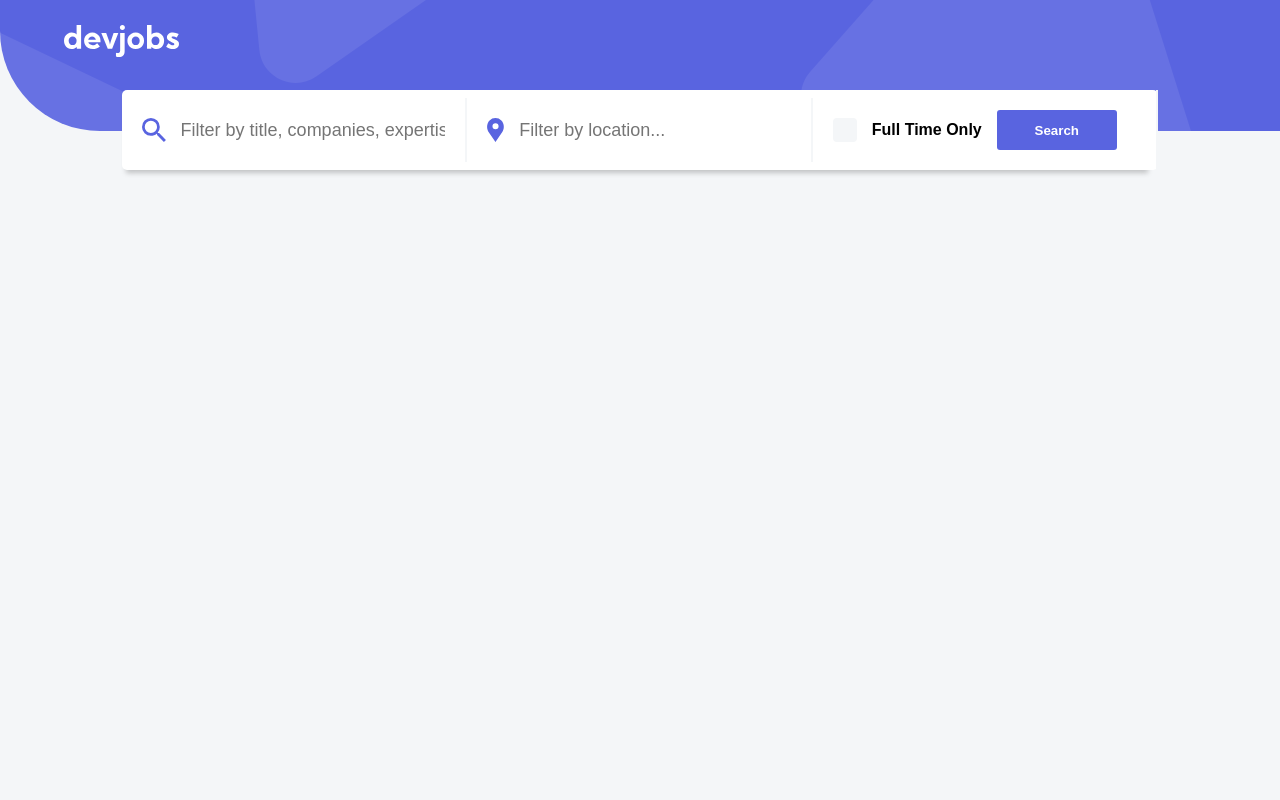
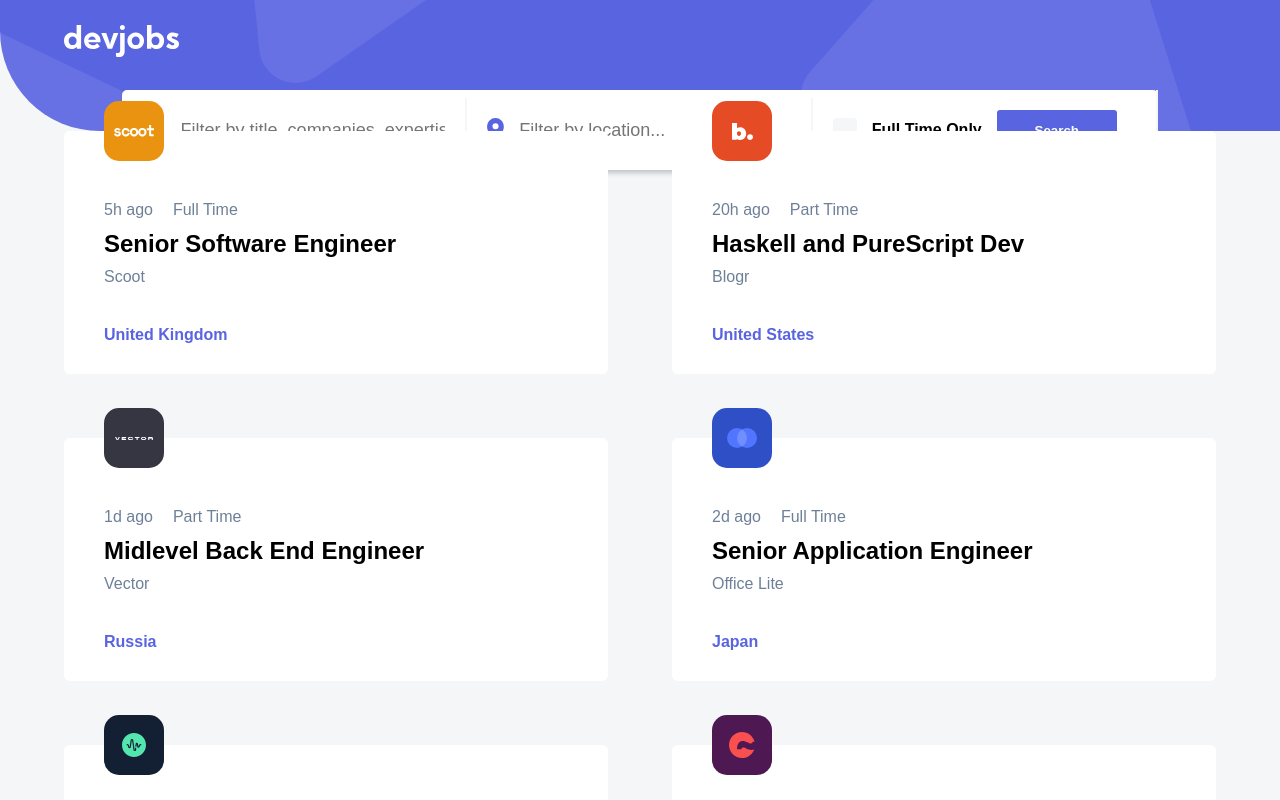
Before and after one commit to Oliver-G-R/devjobs-frontend-mentor, a React (Vite) app: page / in a window 1280 px wide. Shown: the top 800 px of the page. Built offline with nearby package versions, Linux system fonts and the light colour scheme.

Commit message:
add: styles for grid and card company

```diff
--- /dev/null
+++ b/src/components/CardCompany/CardCompany.tsx
@@ -0,0 +1,56 @@
+import './index.css'
+
+interface CardCompanyProps{
+  nameComapany: string
+  logo: string
+  postedAt: string
+  contract: string
+  location: string
+  position: string
+  logoBackground: string
+}
+
+export const CardCompany = (props:CardCompanyProps) => {
+  const {
+    nameComapany,
+    logo,
+    postedAt,
+    contract,
+    location,
+    position,
+    logoBackground
+  } = props
+
+  return (
+    <div className="card-comapany">
+      <div
+        className="card-comapany__logo-container"
+        style={{
+        backgroundColor: logoBackground
+      }}>
+        <img
+          src={logo}
+          alt="logo"
+          title={nameComapany} />
+      </div>
+
+      <div className="card-comapany__info">
+        <div className="card-comapany__time">
+          <p>{ postedAt } </p>
+          <p>{ contract }</p>
+        </div>
+        <h2 className="card-comapany__position">
+          { position }
+        </h2>
+        <p className="card-comapany__name-company">
+          {nameComapany}
+        </p>
+      </div>
+      <footer className="card-comapany__location">
+        <p>
+          {location}
+        </p>
+      </footer>
+    </div>
+  )
+}
--- /dev/null
+++ b/src/components/CardCompany/index.css
@@ -0,0 +1,41 @@
+.card-comapany {
+  background-color: var(--white);
+  border-radius: 6px;
+  padding: 30px 40px;
+  position: relative;
+}
+
+.card-comapany__logo-container {
+  display: grid;
+  place-content: center;
+  width: 50px;
+  height: 50px;
+  padding: 30px;
+  border-radius: 15px;
+  position: absolute;
+  top: -30px;
+}
+
+.card-comapany__info {
+  margin: 40px 0;
+}
+
+.card-comapany__time {
+  display: flex;
+  gap: 20px;
+  margin: 10px 0;
+}
+
+.card-comapany__position {
+  margin-bottom: 10px;
+}
+
+.card-comapany__name-company,
+.card-comapany__time {
+  color: var(--dark-grey);
+}
+
+.card-comapany__location p {
+  color: var(--violet);
+  font-weight: bold;
+}
--- /dev/null
+++ b/src/components/GridCardCompany/GridCardCompany.tsx
@@ -0,0 +1,24 @@
+import './index.css'
+import companyEmploymentData from '../../data.json'
+import { CardCompany } from '../CardCompany/CardCompany'
+
+export const GridCardCompany = () => {
+
+  return (
+    <div className='gridCardCompany global-container'>
+      {
+        companyEmploymentData.map(item => (
+          <CardCompany
+            contract={item.contract}
+            nameComapany={item.company}
+            location={item.location}
+            postedAt={item.postedAt}
+            logo={item.logo}
+            position={item.position}
+            logoBackground={item.logoBackground}
+          />
+        ))
+      }
+    </div>
+  )
+}
--- /dev/null
+++ b/src/components/GridCardCompany/index.css
@@ -0,0 +1,6 @@
+.gridCardCompany {
+  display: grid;
+  grid-template-columns: repeat(auto-fit, minmax(350px, 1fr));
+  grid-gap: 4rem;
+  margin-top: 150px;
+}
--- a/src/index.css
+++ b/src/index.css
@@ -53,6 +53,10 @@
   margin: 0 auto;
 }
 
+.global-spacing {
+  margin: 20px 0;
+}
+
 @media (max-width: 1321px) {
   .global-container {
     width: 90%;
--- a/src/pages/Home.tsx
+++ b/src/pages/Home.tsx
@@ -1,3 +1,4 @@
+import { GridCardCompany } from "../components/GridCardCompany/GridCardCompany"
 import { HeaderJob } from "../components/HeaderJob/HeaderJob"
 
 export const Home = () => {
@@ -5,7 +6,7 @@
     <>
       <HeaderJob/>
       <main>
-
+        <GridCardCompany/>
       </main>
     </>
   )
```
